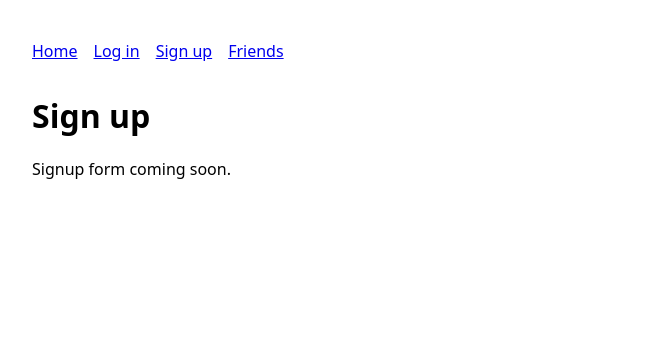
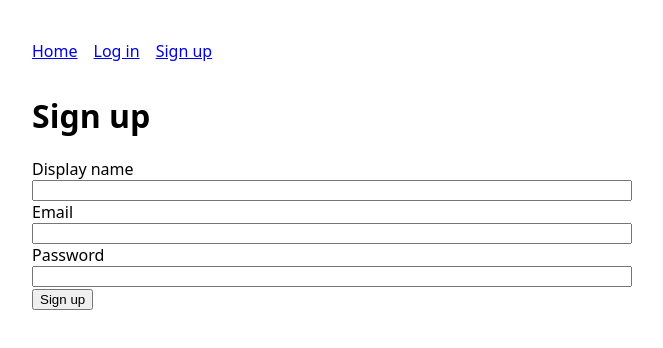
Before and after one commit to cloudlitsa/ft_transendence, a React (Vite) app in the folder frontend/: page /signup in a window 1280 px wide. Shown: the top 348 px of the page, without its empty margins (308-971 px from the left). Built offline with nearby package versions, Linux system fonts and the light colour scheme; no server answers.

Commit message:
Feature/auth (frontend: signup, login, auth state) (#13)
* Add signup and login forms

* Add auth state: context, conditional nav, logout, route guard

* fix: loading guard, logout finnaly, useMemo, accessibility

```diff
--- a/frontend/src/App.tsx
+++ b/frontend/src/App.tsx
@@ -1,13 +1,21 @@
-import { Routes, Route, Link } from "react-router-dom";
+import { Routes, Route, Link, useNavigate } from "react-router-dom";
 import HomePage from "./pages/HomePage.tsx";
 import LoginPage from "./pages/LoginPage.tsx";
 import SignupPage from "./pages/SignupPage.tsx";
 import FriendsPage from "./pages/FriendsPage.tsx";
 import OfflineBanner from "./components/OfflineBanner.tsx";
+import { useAuth } from "./lib/AuthContext.tsx";
+import RequireAuth from "./components/RequireAuth.tsx";
 
 // App is now the router for the whole app. It decides what page to render based on the URL path.
 // Routes is a container for all the Route components. Each Route component defines a path and the component to render when the path matches the URL.
 export default function App() {
+  const { user, loading, logout } = useAuth();
+  const navigate = useNavigate();
+  async function  handleLogout(){
+    await logout();
+    navigate("/login");
+  }
   return (
     // Fragment (<>...</>) lets us return the full-width banner alongside the
     // centered content without adding an extra wrapping element.
@@ -19,16 +27,24 @@ export default function App() {
         {/* Simple nav. <Link> changes the URL without a full page reload. */}
         <nav style={{ display: "flex", gap: "1rem", marginBottom: "2rem" }}>
           <Link to="/">Home</Link>
-          <Link to="/login">Log in</Link>
-          <Link to="/signup">Sign up</Link>
-          <Link to="/friends">Friends</Link>
+          {loading ? null : user ? (
+            <>
+              <Link to="/friends">Friends</Link>
+              <button onClick={handleLogout}>Log out</button>
+            </>
+          ): (
+            <>
+              <Link to="/login">Log in</Link>
+              <Link to="/signup">Sign up</Link>
+            </>
+          )}
         </nav>
 
         <Routes>
           <Route path="/" element={<HomePage />} />
           <Route path="/login" element={<LoginPage />} />
           <Route path="/signup" element={<SignupPage />} />
-          <Route path="/friends" element={<FriendsPage />} />
+          <Route path="/friends" element={<RequireAuth><FriendsPage /></RequireAuth>} />
         </Routes>
       </div>
     </>
--- /dev/null
+++ b/frontend/src/components/RequireAuth.tsx
@@ -0,0 +1,10 @@
+import { Navigate } from "react-router-dom";
+import { useAuth } from "../lib/AuthContext.tsx";
+import type { ReactNode } from "react";
+
+export default function RequireAuth ({ children } : {children : ReactNode }) {
+    const { user , loading } = useAuth();
+    if (loading) return <p>Loading ...</p>; //still checking - don't decide yet
+    if (!user) return <Navigate to="/login" replace />; //not logged in  - redirect
+    return <>{children}</>; // logged in - show the page
+}
--- /dev/null
+++ b/frontend/src/lib/AuthContext.tsx
@@ -0,0 +1,66 @@
+import { createContext, useCallback, useContext, useEffect, useMemo, useState, type ReactNode } from "react";
+import { api } from "./api";
+
+interface User {
+  id: string;
+  email: string;
+  displayName: string;
+  avatarUrl: string | null;
+}
+
+interface AuthContextValue {
+  user: User | null;
+  loading: boolean;
+  refresh: () => Promise<void>;
+  logout: () => Promise<void>;
+}
+
+const AuthContext = createContext<AuthContextValue | undefined>(undefined);
+
+export function AuthProvider({ children }: { children: ReactNode }) {
+  const [user, setUser] = useState<User | null>(null);
+  const [loading, setLoading] = useState(true); // start true: we haven't checked yet
+
+  const refresh = useCallback(async () => {
+    try {
+      const res = await api.get<{ user: User }>("/auth/me");
+      setUser(res.user);
+    } catch {
+      setUser(null);
+    } finally {
+      setLoading(false);
+    }
+  }, []);
+
+  const logout = useCallback(async () => {
+    try {
+      await api.post("/auth/logout");
+    } catch {
+      //ignore
+    } finally {
+      setUser(null);
+    }
+  }, []);
+
+  // Run refresh() once when the app first loads.
+  useEffect(() => {
+    refresh();
+  }, [refresh]);
+  const value = useMemo(
+    () => ({user, loading, refresh, logout
+}),
+    [user, loading, refresh, logout]
+  );
+  return (
+    <AuthContext.Provider value={value}>
+      {children}
+    </AuthContext.Provider>
+  );
+}
+
+// Custom hook so components just call useAuth() instead of useContext(AuthContext).
+export function useAuth() {
+  const ctx = useContext(AuthContext);
+  if (!ctx) throw new Error("useAuth must be used inside AuthProvider");
+  return ctx;
+}
--- a/frontend/src/main.tsx
+++ b/frontend/src/main.tsx
@@ -3,15 +3,17 @@ import ReactDOM from "react-dom/client";
 import { BrowserRouter } from "react-router-dom";
 import App from "./App.tsx";
 import { ToastProvider } from "./components/ToastProvider.tsx";
+import { AuthProvider } from "./lib/AuthContext.tsx";
 
 ReactDOM.createRoot(document.getElementById("root")!).render(
   <React.StrictMode>
     {/* <BrowserRouter> enables URL type navigation for the whole app*/}
     <BrowserRouter future={{ v7_startTransition: true, v7_relativeSplatPath: true }}>
-      {/* ToastProvider wraps App so any page can fire a toast via useToast(). */}
-      <ToastProvider>
-        <App />
-      </ToastProvider>
+      <AuthProvider>
+        <ToastProvider>
+          <App />
+        </ToastProvider>
+      </AuthProvider>
     </BrowserRouter>
   </React.StrictMode>
 );
--- a/frontend/src/pages/FriendsPage.tsx
+++ b/frontend/src/pages/FriendsPage.tsx
@@ -99,7 +99,7 @@ export default function FriendsPage() { // the main component for the /friends p
   }
 
   // ---------- Render ---------- It's JSX, which looks like HTML but can include dynamic values and components. React transforms this into JavaScript calls to create the DOM elements.
-  if (loading) return <p>Loading…</p>;
+  if (loading) return <p>Loading ...</p>;
 
   return (
     <div>
--- a/frontend/src/pages/LoginPage.tsx
+++ b/frontend/src/pages/LoginPage.tsx
@@ -1,9 +1,56 @@
-// Placeholder. The real login form arrives in Part B.
+import { useState, type FormEvent } from "react";
+import { api } from "../lib/api";
+import { useNavigate } from "react-router-dom";
+import { useAuth } from "../lib/AuthContext.tsx"
+
 export default function LoginPage() {
+  const [email, setEmail] = useState("");
+  const [password, setPassword] = useState("");
+  const [error, setError] = useState("");
+  const [loading, setLoading] = useState(false);
+  const navigate = useNavigate();
+  const { refresh } = useAuth();
+  async function handleSubmit(e: FormEvent) {
+    e.preventDefault(); // stop the browser's default full-page reload
+    setError("");       // clear any error from a previous attempt
+    setLoading(true);
+    try {
+      // On success the backend sets the httpOnly auth cookie — user is now logged in  and refresh() syncs the context.
+      await api.post("/auth/login", { email, password });
+      await refresh();
+      navigate("/friends");
+    } catch (err) {
+      setError((err as Error).message); // api.ts throws the backend's message
+    } finally {
+      setLoading(false); // runs on both success and failure, so loading never sticks
+    }
+  }
+
   return (
     <main>
       <h1>Log in</h1>
-      <p>Login form coming soon.</p>
+      <form onSubmit={handleSubmit}>
+        <label style={{ display: "flex", flexDirection: "column" }}>
+          Email
+          <input
+            type="email"
+            value={email}
+            onChange={(e) => setEmail(e.target.value)}
+          />
+        </label>
+        <label style={{ display: "flex", flexDirection: "column" }}>
+          Password
+          <input
+            type="password"
+            value={password}
+            onChange={(e) => setPassword(e.target.value)}
+          />
+        </label>
+        <button type="submit" disabled={loading}>
+          {loading ? "Logging in…" : "Log in"}
+        </button>
+      </form>
+      {error && <p role="alert" style={{ color: "#b00020" }}>{error}</p>}
     </main>
   );
 }
--- a/frontend/src/pages/SignupPage.tsx
+++ b/frontend/src/pages/SignupPage.tsx
@@ -1,9 +1,78 @@
-// Placeholder. The real signup form arrives in Part B.
+import { useState, type FormEvent } from "react";
+import { api } from "../lib/api";
+import { useNavigate } from "react-router-dom";
+import { useAuth } from "../lib/AuthContext.tsx"
+
 export default function SignupPage() {
+  const [email, setEmail] = useState("");
+  const [displayName, setDisplayName] = useState("");
+  const [password, setPassword] = useState("");
+  const [error, setError] = useState("");
+  const [loading, setLoading] = useState(false);
+  const navigate = useNavigate();
+  const { refresh } = useAuth();
+
+  async function handleSubmit(e: FormEvent) {
+    e.preventDefault(); // stop the browser's default full-page reload
+    setError("");       // clear any error from a previous attempt
+
+    // Client-side validation mirrors the backend's Zod rules — UX only, not security.
+    // Early return means we never send a request we already know is invalid.
+    if (displayName.trim().length < 1) {
+      setError("Display name is required");
+      return;
+    }
+    if (password.length < 8) {
+      setError("Password must be at least 8 characters");
+      return;
+    }
+
+    setLoading(true);
+    try {
+      // On success the backend sets the httpOnly auth cookie — user is now logged in and refresh() syncs the context.
+      await api.post("/auth/signup", { email, password, displayName });
+      await refresh();
+      navigate("/");
+    } catch (err) {
+      setError((err as Error).message); // api.ts throws the backend's message
+    } finally {
+      setLoading(false); // runs on both success and failure, so loading never sticks
+    }
+  }
+
   return (
     <main>
       <h1>Sign up</h1>
-      <p>Signup form coming soon.</p>
+      <form onSubmit={handleSubmit}>
+        <label style={{ display: "flex", flexDirection: "column" }}>
+          Display name
+          <input
+            type="text"
+            value={displayName}
+            onChange={(e) => setDisplayName(e.target.value)}
+          />
+        </label>
+        <label style={{ display: "flex", flexDirection: "column" }}>
+          Email
+          <input
+            type="email"
+            value={email}
+            onChange={(e) => setEmail(e.target.value)}
+          />
+        </label>
+        <label style={{ display: "flex", flexDirection: "column" }}>
+          Password
+          <input
+            type="password"
+            value={password}
+            onChange={(e) => setPassword(e.target.value)}
+          />
+        </label>
+        <button type="submit" disabled={loading}>
+          {loading ? "Creating account…" : "Sign up"}
+        </button>
+      </form>
+      {error && <p role="alert" style={{ color: "#b00020" }}>{error}</p>}
     </main>
   );
 }
```
